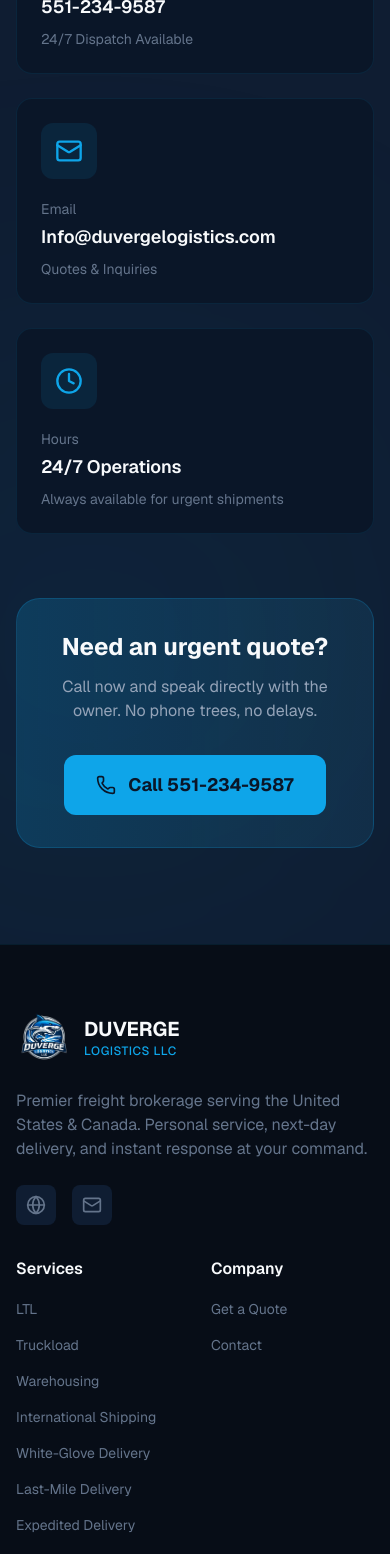
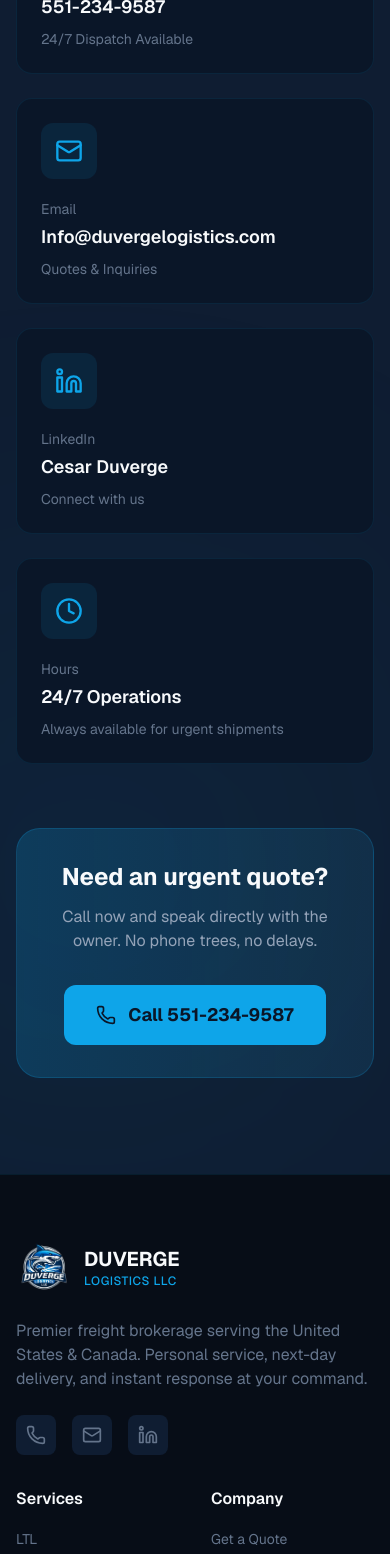
Before and after one commit to TheAlchemist6/duverge-logistics, a Next.js app: page / in a window 390 px wide. Shown: the part 6907-8461 px from the top of the page. Built offline with nearby package versions, Linux system fonts and the light colour scheme.

Commit message:
Add phone and LinkedIn icons to footer, add LinkedIn to contact section

```diff
--- a/app/sections/Contact.tsx
+++ b/app/sections/Contact.tsx
@@ -1,7 +1,7 @@
 "use client";
 
 import { motion } from "framer-motion";
-import { Phone, Mail, Clock, Globe } from "lucide-react";
+import { Phone, Mail, Clock, Linkedin } from "lucide-react";
 
 const contactInfo = [
   {
@@ -17,6 +17,13 @@
     value: "Info@duvergelogistics.com",
     href: "mailto:Info@duvergelogistics.com",
     description: "Quotes & Inquiries",
+  },
+  {
+    icon: Linkedin,
+    label: "LinkedIn",
+    value: "Cesar Duverge",
+    href: "https://www.linkedin.com/in/cesarduverge/",
+    description: "Connect with us",
   },
   {
     icon: Clock,
@@ -58,12 +65,14 @@
           whileInView={{ opacity: 1, y: 0 }}
           viewport={{ once: true }}
           transition={{ duration: 0.6, delay: 0.2 }}
-          className="grid sm:grid-cols-2 lg:grid-cols-3 gap-6 max-w-4xl mx-auto"
+          className="grid sm:grid-cols-2 lg:grid-cols-4 gap-6 max-w-5xl mx-auto"
         >
           {contactInfo.map((item, index) => (
             <motion.a
               key={item.label}
               href={item.href}
+              target={item.label === "LinkedIn" ? "_blank" : undefined}
+              rel={item.label === "LinkedIn" ? "noopener noreferrer" : undefined}
               initial={{ opacity: 0, y: 20 }}
               whileInView={{ opacity: 1, y: 0 }}
               viewport={{ once: true }}
--- a/app/sections/Footer.tsx
+++ b/app/sections/Footer.tsx
@@ -1,7 +1,7 @@
 "use client";
 
 import Image from "next/image";
-import { Truck, Globe, Mail, ArrowUp } from "lucide-react";
+import { Truck, Globe, Mail, Phone, Linkedin, ArrowUp } from "lucide-react";
 
 const footerLinks = {
   services: [
@@ -56,16 +56,24 @@
             </p>
             <div className="flex gap-4">
               <a
-                href="#"
+                href="tel:+15512349587"
                 className="w-10 h-10 rounded-lg bg-[#0f1d32] flex items-center justify-center text-[#64748b] hover:text-[#0ea5e9] hover:bg-[#0ea5e9]/10 transition-colors"
               >
-                <Globe className="w-5 h-5" />
+                <Phone className="w-5 h-5" />
               </a>
               <a
                 href="mailto:Info@duvergelogistics.com"
                 className="w-10 h-10 rounded-lg bg-[#0f1d32] flex items-center justify-center text-[#64748b] hover:text-[#0ea5e9] hover:bg-[#0ea5e9]/10 transition-colors"
               >
                 <Mail className="w-5 h-5" />
+              </a>
+              <a
+                href="https://www.linkedin.com/in/cesarduverge/"
+                target="_blank"
+                rel="noopener noreferrer"
+                className="w-10 h-10 rounded-lg bg-[#0f1d32] flex items-center justify-center text-[#64748b] hover:text-[#0ea5e9] hover:bg-[#0ea5e9]/10 transition-colors"
+              >
+                <Linkedin className="w-5 h-5" />
               </a>
             </div>
           </div>
```
